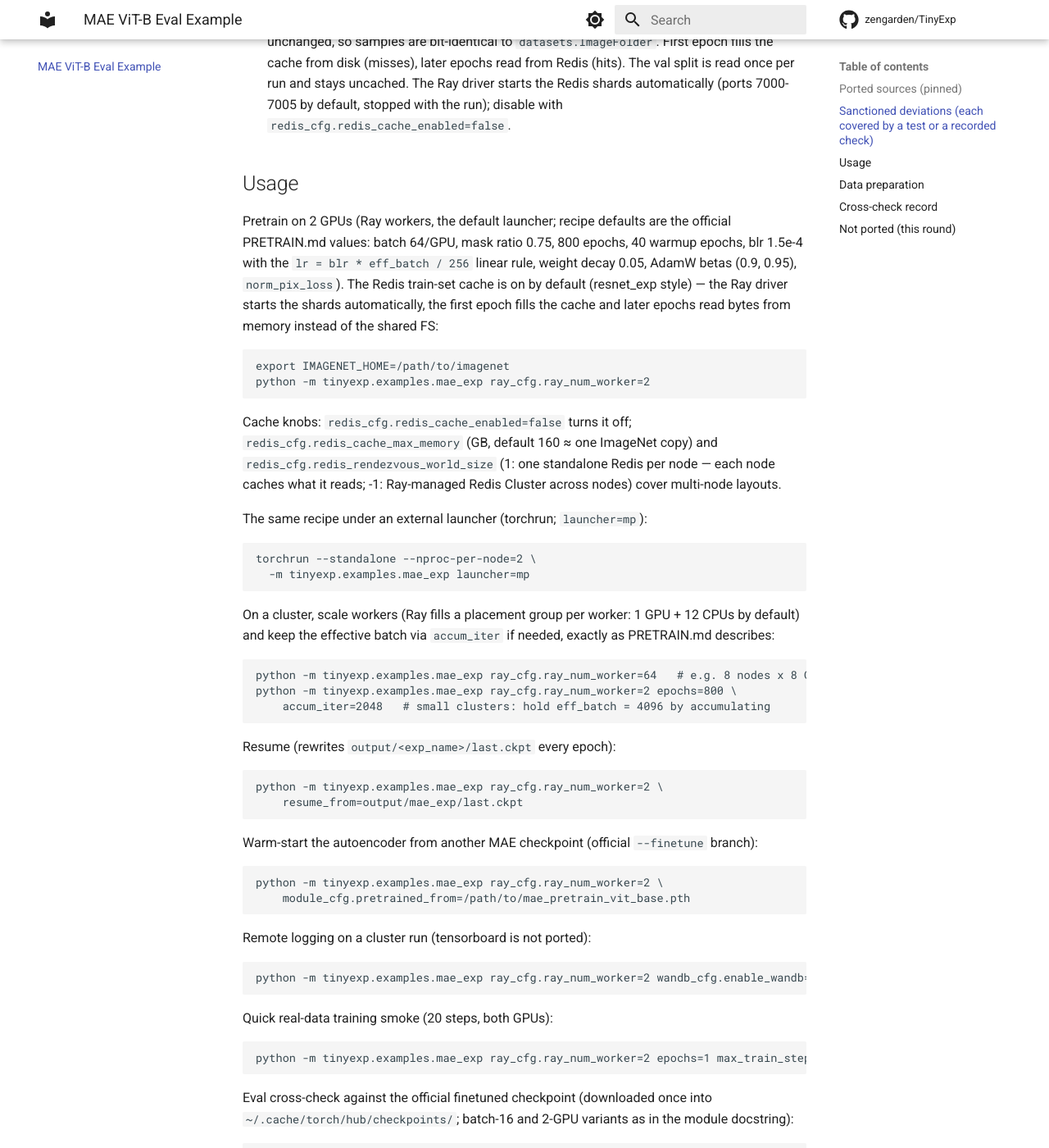
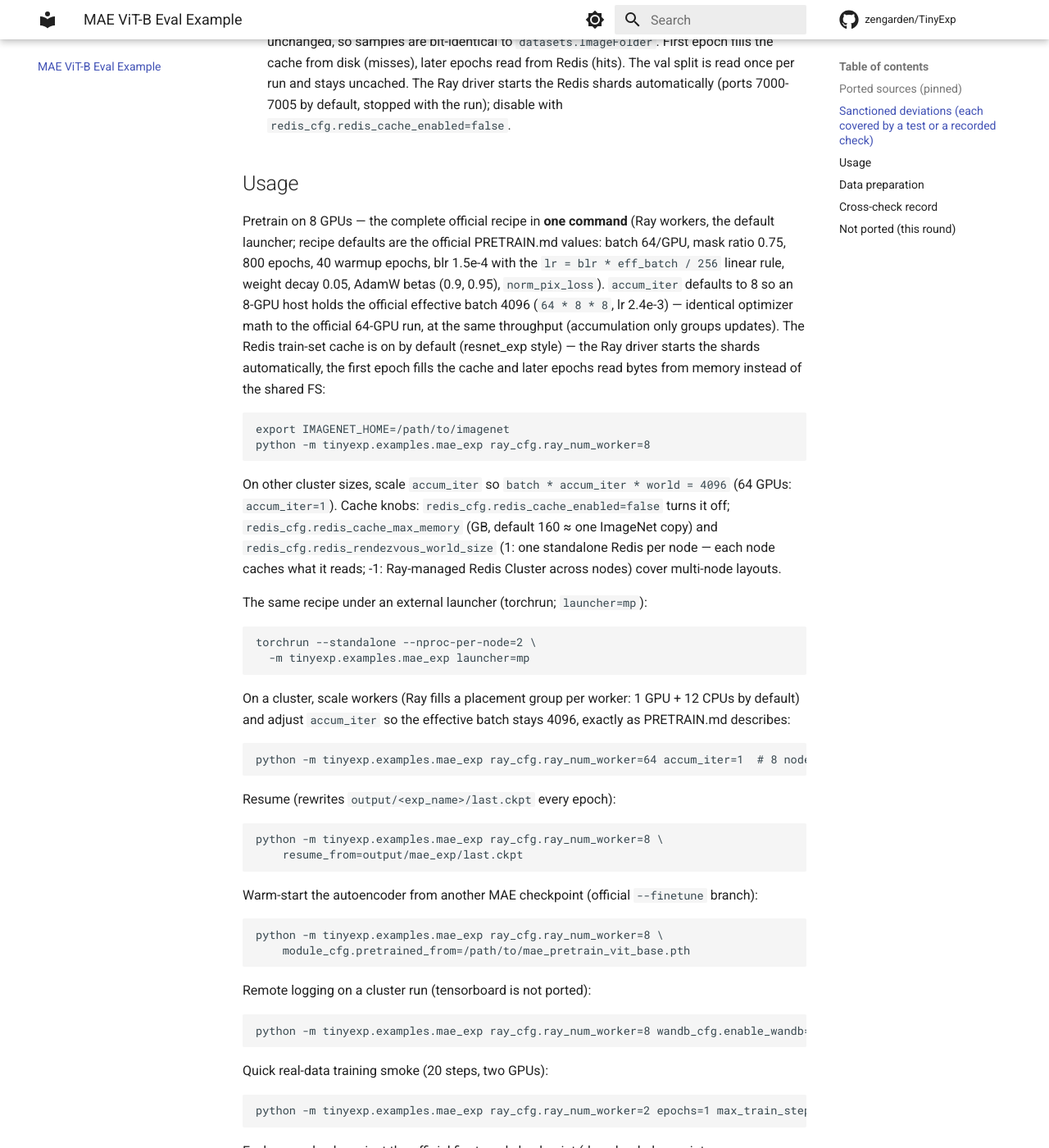
Before and after one commit to HKUST-SAIL/tinyexp, an MkDocs documentation site: the page built from docs/mae.md, in a window 1280 px wide and 1400 px high, scrolled down 3052 px. Shown: the whole window at 82% size. Built offline with MkDocs 1.6.1 and Material for MkDocs 9.7.7, drawn with Linux system fonts in a browser that asks for light colours; comment, search, counter and statistics services are not loaded; some of the changed text lies outside the part shown.

Commit message:
feat: 🎸 make the 8-GPU pretraining command self-contained
Default accum_iter to 8 so `python -m tinyexp.examples.mae_exp
ray_cfg.ray_num_worker=8` alone holds the official effective batch 4096
(64 * 8 * 8) and its blr-scaled lr 2.4e-3 — identical optimizer math to the
official 64-GPU run at the same throughput. Scale accum_iter back to 1 on
64 GPUs (batch * accum * world = 4096 rule documented in docs/mae.md).

Verified the accumulation path on 2x RTX 4080 (accum_iter=2: eff batch 256,
lr 1.5e-4, scaler update cadence correct). Docs/README commands updated to
the one-command 8-GPU form; smoke commands pin accum_iter=1 explicitly.

Co-Authored-By: Claude Code <noreply@anthropic.com>

````diff
--- a/docs/mae.md
+++ b/docs/mae.md
@@ -107,20 +107,25 @@ the 0.3.2 parameter layout and initialization (D1/D2 below).
 
 ## Usage
 
-Pretrain on 2 GPUs (Ray workers, the default launcher; recipe defaults are the official
-PRETRAIN.md values: batch 64/GPU, mask ratio 0.75, 800 epochs, 40 warmup epochs, blr
-1.5e-4 with the `lr = blr * eff_batch / 256` linear rule, weight decay 0.05, AdamW
-betas (0.9, 0.95), `norm_pix_loss`). The Redis train-set cache is on by default
-(resnet_exp style) — the Ray driver starts the shards automatically, the first epoch
-fills the cache and later epochs read bytes from memory instead of the shared FS:
+Pretrain on 8 GPUs — the complete official recipe in **one command** (Ray workers, the
+default launcher; recipe defaults are the official PRETRAIN.md values: batch 64/GPU,
+mask ratio 0.75, 800 epochs, 40 warmup epochs, blr 1.5e-4 with the
+`lr = blr * eff_batch / 256` linear rule, weight decay 0.05, AdamW betas (0.9, 0.95),
+`norm_pix_loss`). `accum_iter` defaults to 8 so an 8-GPU host holds the official
+effective batch 4096 (`64 * 8 * 8`, lr 2.4e-3) — identical optimizer math to the
+official 64-GPU run, at the same throughput (accumulation only groups updates). The
+Redis train-set cache is on by default (resnet_exp style) — the Ray driver starts the
+shards automatically, the first epoch fills the cache and later epochs read bytes from
+memory instead of the shared FS:
 
 ```bash
 export IMAGENET_HOME=/path/to/imagenet
-python -m tinyexp.examples.mae_exp ray_cfg.ray_num_worker=2
+python -m tinyexp.examples.mae_exp ray_cfg.ray_num_worker=8
 ```
 
-Cache knobs: `redis_cfg.redis_cache_enabled=false` turns it off;
-`redis_cfg.redis_cache_max_memory` (GB, default 160 ≈ one ImageNet copy) and
+On other cluster sizes, scale `accum_iter` so `batch * accum_iter * world = 4096`
+(64 GPUs: `accum_iter=1`). Cache knobs: `redis_cfg.redis_cache_enabled=false` turns it
+off; `redis_cfg.redis_cache_max_memory` (GB, default 160 ≈ one ImageNet copy) and
 `redis_cfg.redis_rendezvous_world_size` (1: one standalone Redis per node — each node
 caches what it reads; -1: Ray-managed Redis Cluster across nodes) cover multi-node
 layouts.
@@ -133,39 +138,37 @@ torchrun --standalone --nproc-per-node=2 \
 ```
 
 On a cluster, scale workers (Ray fills a placement group per worker: 1 GPU + 12 CPUs
-by default) and keep the effective batch via `accum_iter` if needed, exactly as
+by default) and adjust `accum_iter` so the effective batch stays 4096, exactly as
 PRETRAIN.md describes:
 
 ```bash
-python -m tinyexp.examples.mae_exp ray_cfg.ray_num_worker=64   # e.g. 8 nodes x 8 GPUs
-python -m tinyexp.examples.mae_exp ray_cfg.ray_num_worker=2 epochs=800 \
-    accum_iter=2048   # small clusters: hold eff_batch = 4096 by accumulating
+python -m tinyexp.examples.mae_exp ray_cfg.ray_num_worker=64 accum_iter=1  # 8 nodes x 8 GPUs
 ```
 
 Resume (rewrites `output/<exp_name>/last.ckpt` every epoch):
 
 ```bash
-python -m tinyexp.examples.mae_exp ray_cfg.ray_num_worker=2 \
+python -m tinyexp.examples.mae_exp ray_cfg.ray_num_worker=8 \
     resume_from=output/mae_exp/last.ckpt
 ```
 
 Warm-start the autoencoder from another MAE checkpoint (official `--finetune` branch):
 
 ```bash
-python -m tinyexp.examples.mae_exp ray_cfg.ray_num_worker=2 \
+python -m tinyexp.examples.mae_exp ray_cfg.ray_num_worker=8 \
     module_cfg.pretrained_from=/path/to/mae_pretrain_vit_base.pth
 ```
 
 Remote logging on a cluster run (tensorboard is not ported):
 
 ```bash
-python -m tinyexp.examples.mae_exp ray_cfg.ray_num_worker=2 wandb_cfg.enable_wandb=true
+python -m tinyexp.examples.mae_exp ray_cfg.ray_num_worker=8 wandb_cfg.enable_wandb=true
 ```
 
-Quick real-data training smoke (20 steps, both GPUs):
+Quick real-data training smoke (20 steps, two GPUs):
 
 ```bash
-python -m tinyexp.examples.mae_exp ray_cfg.ray_num_worker=2 epochs=1 max_train_steps=20
+python -m tinyexp.examples.mae_exp ray_cfg.ray_num_worker=2 epochs=1 max_train_steps=20 accum_iter=1
 ```
 
 Eval cross-check against the official finetuned checkpoint (downloaded once into
@@ -232,7 +235,7 @@ time 14:25, dataloader-bound.
 
 **L3 — pretraining 跑通 (2× RTX 4080, DDP, real ImageNet train):**
 
-- `ray_cfg.ray_num_worker=2 epochs=1 max_train_steps=20`: 20 steps × 128 images, loss
+- `ray_cfg.ray_num_worker=2 epochs=1 max_train_steps=20` (recorded before accum_iter defaulted to 8; ran with accum_iter=1): 20 steps × 128 images, loss
   1.847 → 1.846 (init-level, `norm_pix_loss` scale), 4.3 GB peak GPU memory per rank,
   `actual lr 7.50e-05` (= blr 1.5e-4 × 128/256), per-iteration warmup visible in the lr
   meter, `last.ckpt` (1.2 GB: model + optimizer + scaler) and per-epoch JSON stats
````
Also changed, not shown: README.md (+5 -2 lines), 2 other files.
